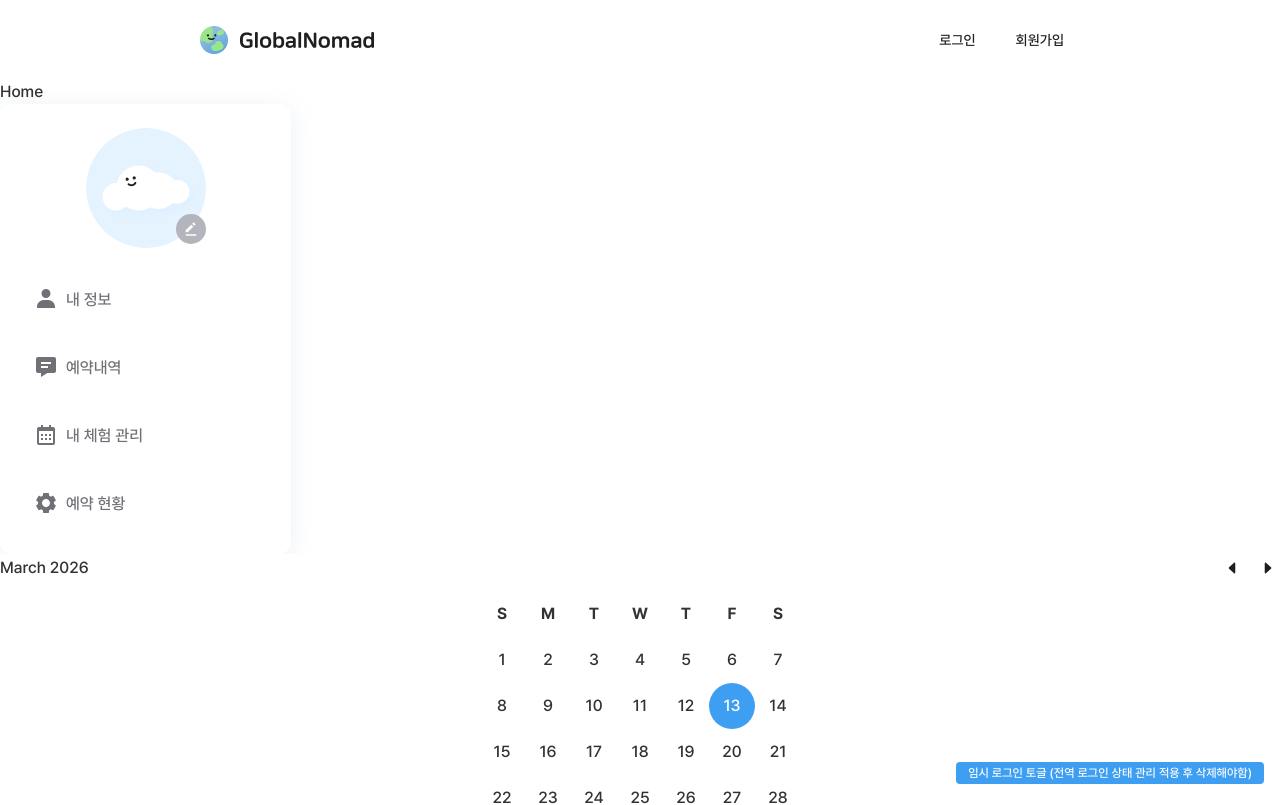
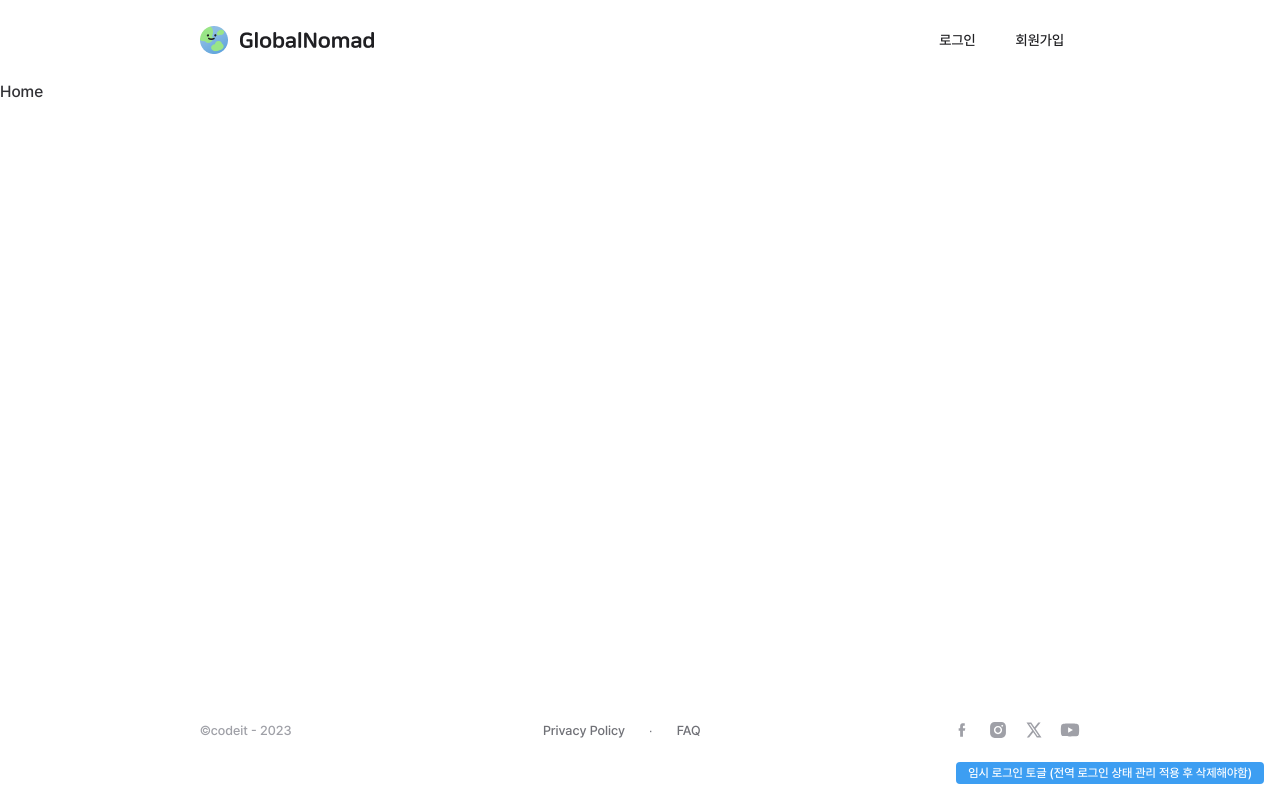
Before and after one commit to wuswusw/21-Sprint-Part4-4team-GolbalNomad, a Next.js app: page / in a window 1280 px wide. Shown: the top 805 px of the page. Built offline with nearby package versions, Linux system fonts and the light colour scheme.

Commit message:
:bug:[KAN-14] Fix:Calendar 컴포넌트 파일명 수정

```diff
--- a/src/app/main/experiences/[experienceId]/components/ReactDayPicker.tsx
+++ b/src/app/main/experiences/[experienceId]/components/Calender.tsx
@@ -57,12 +57,6 @@ const MyDayPicker = () => {
           }}
         />
       </div>
-
-      {/* {selected && (
-        <p className="mt-4 text-gray-600 text-sm">
-          선택된 날짜: {selected.toLocaleDateString()}
-        </p>
-      )} */}
     </div>
   );
 };
--- a/src/app/main/experiences/[experienceId]/page.tsx
+++ b/src/app/main/experiences/[experienceId]/page.tsx
@@ -1,5 +1,5 @@
 import MainLayout from "@/components/layout/MainLayout";
-import MyDayPicker from "./components/ReactDayPicker";
+import Calender from "./components/Calender";
 
 
 function ExperienceDetailPage() {
@@ -93,7 +93,7 @@ function ExperienceDetailPage() {
                         </div>
                         <h3 className="text-16 font-bold mb-2">날짜</h3>
                         <div>
-                            <MyDayPicker/>
+                            <Calender/>
                         </div>
                         <div className="flex justify-between my-6">
                             <h3 className="text-16 font-bold">참여 인원수</h3>
--- a/src/app/page.tsx
+++ b/src/app/page.tsx
@@ -1,13 +1,9 @@
-import Sidemenu from "@/components/common/Sidemenu";
 import MainLayout from "@/components/layout/MainLayout";
-import MyDayPicker from "@/app/main/experiences/[experienceId]/components/ReactDayPicker";
 
 export default function Page() {
   return (
     <MainLayout>
       <h1>Home</h1>
-      <Sidemenu />
-      <MyDayPicker />
     </MainLayout>
   );
 }
```
